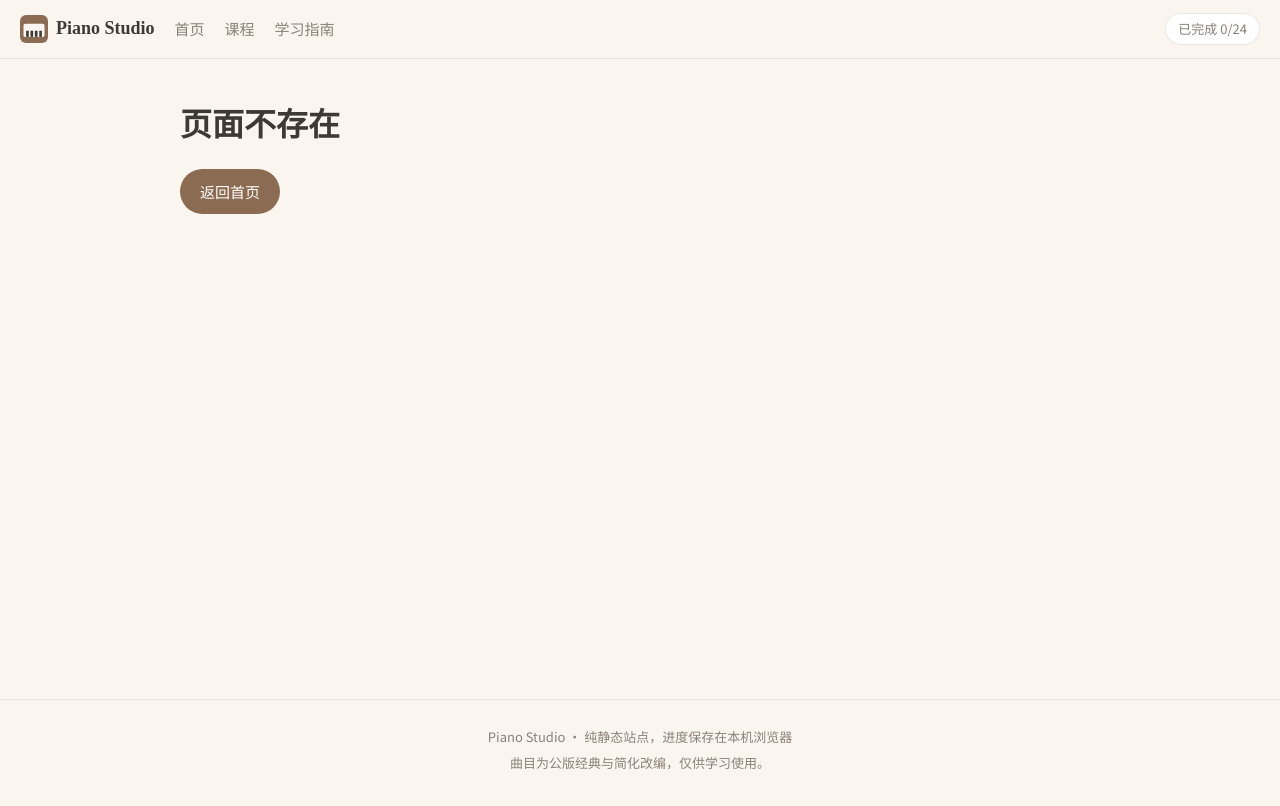
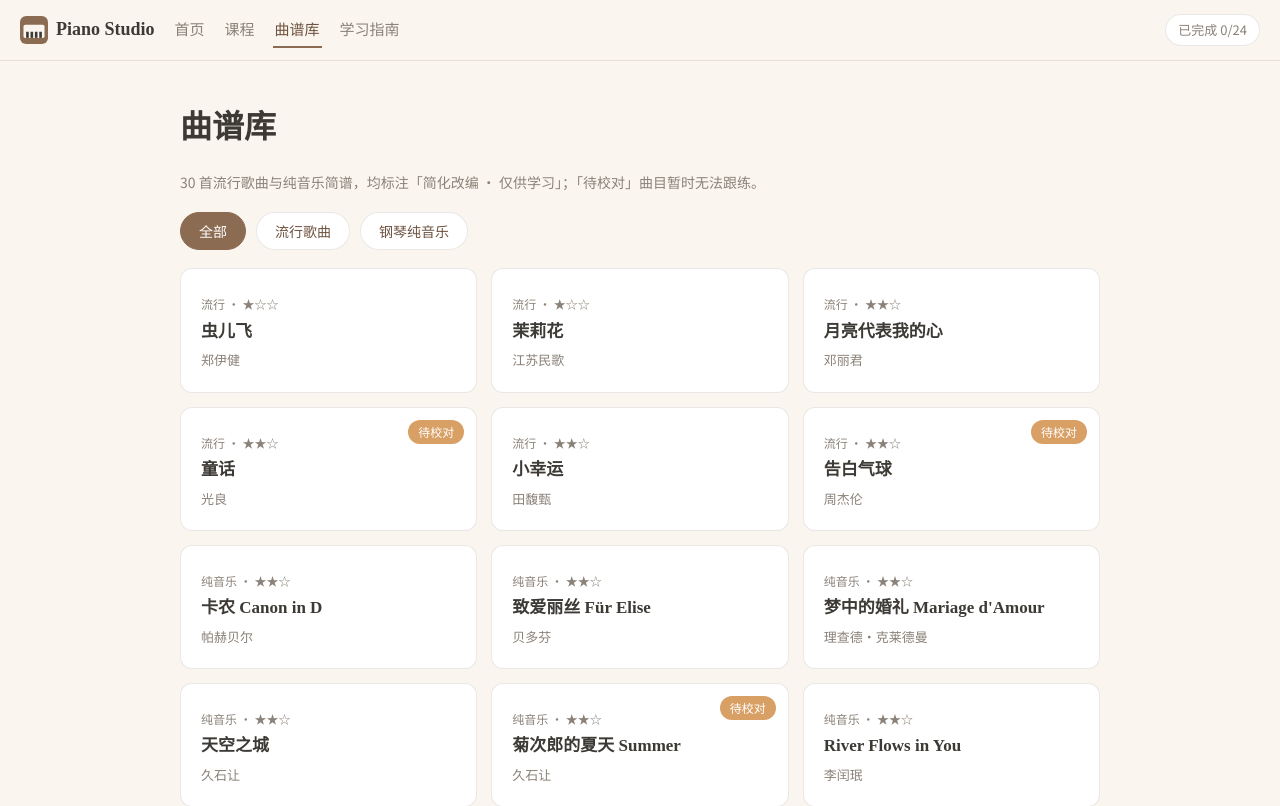
Before and after one commit to ZC040315/piano-studio, a React (Vite) app in the folder piano-studio/: page /scores in a window 1280 px wide. Shown: the top 806 px of the page. Built offline with nearby package versions, Linux system fonts and the light colour scheme.

Commit message:
feat: build scores library pages with filtering and play-along

```diff
--- a/piano-studio/src/App.jsx
+++ b/piano-studio/src/App.jsx
@@ -5,6 +5,8 @@ import HomePage from './pages/HomePage.jsx'
 import LessonsPage from './pages/LessonsPage.jsx'
 import LessonPage from './pages/LessonPage.jsx'
 import GuidePage from './pages/GuidePage.jsx'
+import ScoresPage from './pages/ScoresPage.jsx'
+import ScorePage from './pages/ScorePage.jsx'
 
 function NotFound() {
   return (
@@ -23,6 +25,8 @@ export default function App() {
         <Route path="/" element={<HomePage />} />
         <Route path="/lessons" element={<LessonsPage />} />
         <Route path="/lessons/:id" element={<LessonPage />} />
+        <Route path="/scores" element={<ScoresPage />} />
+        <Route path="/scores/:id" element={<ScorePage />} />
         <Route path="/guide" element={<GuidePage />} />
         <Route path="*" element={<NotFound />} />
       </Routes>
--- a/piano-studio/src/components/Header.jsx
+++ b/piano-studio/src/components/Header.jsx
@@ -31,6 +31,7 @@ export default function Header() {
       <nav className="site-nav">
         <NavLink to="/">首页</NavLink>
         <NavLink to="/lessons">课程</NavLink>
+        <NavLink to="/scores">曲谱库</NavLink>
         <NavLink to="/guide">学习指南</NavLink>
       </nav>
       <span className="header-progress">已完成 {doneCount}/{lessons.length}</span>
--- a/piano-studio/src/components/Practice.jsx
+++ b/piano-studio/src/components/Practice.jsx
@@ -7,8 +7,11 @@ import { createInitialPractice, practiceReducer, starsFor } from '../lib/practic
 import { createPianoSynth } from '../lib/audio.js'
 import { KEY_TO_MIDI } from '../lib/keys.js'
 
-export default function Practice({ exerciseId, onComplete }) {
-  const notes = useMemo(() => getExerciseNotes(exerciseId), [exerciseId])
+export default function Practice({ exerciseId, notesProp, onComplete }) {
+  const notes = useMemo(
+    () => notesProp ?? getExerciseNotes(exerciseId),
+    [exerciseId, notesProp],
+  )
   const [state, dispatch] = useReducer(practiceReducer, notes, createInitialPractice)
   const [demoRun, setDemoRun] = useState(false)
   const [wrongTick, setWrongTick] = useState(0)
--- a/piano-studio/src/pages/HomePage.jsx
+++ b/piano-studio/src/pages/HomePage.jsx
@@ -20,6 +20,12 @@ export default function HomePage() {
           <Link className="btn" to={`/lessons/${next}`}>第 {lessons.find((l) => l.id === next).order} 课 · {lessons.find((l) => l.id === next).title}</Link>
         </section>
       )}
+
+      <section className="scores-entry card">
+        <h2>曲谱库</h2>
+        <p>30 首流行歌曲与纯音乐简谱，点开就能跟练。</p>
+        <Link className="btn" to="/scores">打开曲谱库</Link>
+      </section>
 
       <section className="stages">
         <h2>三阶段学习路径</h2>
--- /dev/null
+++ b/piano-studio/src/pages/ScorePage.jsx
@@ -0,0 +1,37 @@
+import { useMemo } from 'react'
+import { Link, useParams } from 'react-router-dom'
+import { getScore, getScoreNotes } from '../data/scores.js'
+import Practice from '../components/Practice.jsx'
+
+export default function ScorePage() {
+  const { id } = useParams()
+  const score = getScore(id)
+  const notes = useMemo(() => (score ? getScoreNotes(score.id) : null), [score])
+
+  if (!score) {
+    return (
+      <main className="page">
+        <h1>曲目不存在</h1>
+        <Link className="btn" to="/scores">返回曲谱库</Link>
+      </main>
+    )
+  }
+
+  return (
+    <main className="page score-page">
+      <Link to="/scores" className="back-link">← 返回曲谱库</Link>
+      <h1>{score.title}</h1>
+      <p className="muted">{score.artist} · {score.category === 'pop' ? '流行歌曲' : '钢琴纯音乐'} · 难度 {'★'.repeat(score.difficulty)}{'☆'.repeat(3 - score.difficulty)}</p>
+      {score.sourceNote && <p className="source-note">来源说明：{score.sourceNote}</p>}
+      <p className="muted">简化改编 · 仅供学习</p>
+      {notes ? (
+        <Practice notesProp={notes} exerciseId={null} />
+      ) : (
+        <section className="card pending-card">
+          <h2>待校对</h2>
+          <p>这首曲子的简谱还在校对中，暂时无法跟练。如果你有可靠的谱面，可以发给我们补全。</p>
+        </section>
+      )}
+    </main>
+  )
+}
--- /dev/null
+++ b/piano-studio/src/pages/ScoresPage.jsx
@@ -0,0 +1,45 @@
+import { useState } from 'react'
+import { Link } from 'react-router-dom'
+import { scores } from '../data/scores.js'
+
+const FILTERS = [
+  { key: 'all', label: '全部' },
+  { key: 'pop', label: '流行歌曲' },
+  { key: 'instrumental', label: '钢琴纯音乐' },
+]
+
+export default function ScoresPage() {
+  const [filter, setFilter] = useState('all')
+  const list = scores
+    .filter((s) => filter === 'all' || s.category === filter)
+    .sort((a, b) => a.difficulty - b.difficulty || a.id.localeCompare(b.id))
+
+  return (
+    <main className="page scores-page">
+      <h1>曲谱库</h1>
+      <p className="muted">30 首流行歌曲与纯音乐简谱，均标注「简化改编 · 仅供学习」；「待校对」曲目暂时无法跟练。</p>
+      <div className="filter-tabs">
+        {FILTERS.map((f) => (
+          <button
+            key={f.key}
+            type="button"
+            className={`filter-tab${filter === f.key ? ' is-active' : ''}`}
+            onClick={() => setFilter(f.key)}
+          >
+            {f.label}
+          </button>
+        ))}
+      </div>
+      <div className="lesson-grid">
+        {list.map((s) => (
+          <Link key={s.id} to={`/scores/${s.id}`} className="card lesson-card">
+            <span className="lesson-no">{s.category === 'pop' ? '流行' : '纯音乐'} · {'★'.repeat(s.difficulty)}{'☆'.repeat(3 - s.difficulty)}</span>
+            <h3>{s.title}</h3>
+            <p>{s.artist}</p>
+            {!s.notes && <span className="pending-badge">待校对</span>}
+          </Link>
+        ))}
+      </div>
+    </main>
+  )
+}
--- a/piano-studio/src/styles/components.css
+++ b/piano-studio/src/styles/components.css
@@ -331,6 +331,52 @@
 .video-title { font-weight: 700; margin: 10px 0 4px; }
 .video-pending { background: var(--surface-warm); border-style: dashed; text-align: center; }
 
+.filter-tabs {
+  display: flex;
+  flex-wrap: wrap;
+  gap: 10px;
+  margin: 18px 0;
+}
+.filter-tab {
+  background: var(--surface);
+  color: var(--wood-dark);
+  border: 1px solid var(--line);
+  border-radius: var(--radius-pill);
+  padding: 8px 18px;
+  font-size: 14px;
+  cursor: pointer;
+  font-family: inherit;
+}
+.filter-tab:hover { background: var(--surface-warm); }
+.filter-tab.is-active {
+  background: var(--wood);
+  border-color: var(--wood);
+  color: #fff;
+}
+.pending-badge {
+  position: absolute;
+  top: 12px;
+  right: 12px;
+  background: var(--amber);
+  color: #fff;
+  font-size: 12px;
+  padding: 2px 10px;
+  border-radius: var(--radius-pill);
+}
+.source-note {
+  color: var(--amber);
+  font-size: 13px;
+  margin: 2px 0 0;
+}
+.scores-entry { margin-top: 24px; }
+.scores-entry p { color: var(--ink-muted); }
+.pending-card {
+  margin-top: 18px;
+  background: var(--surface-warm);
+  border-style: dashed;
+  text-align: center;
+}
+
 @media (max-width: 640px) {
   .hero h1 { font-size: 28px; }
   .hero { padding: 36px 8px 28px; }
```
